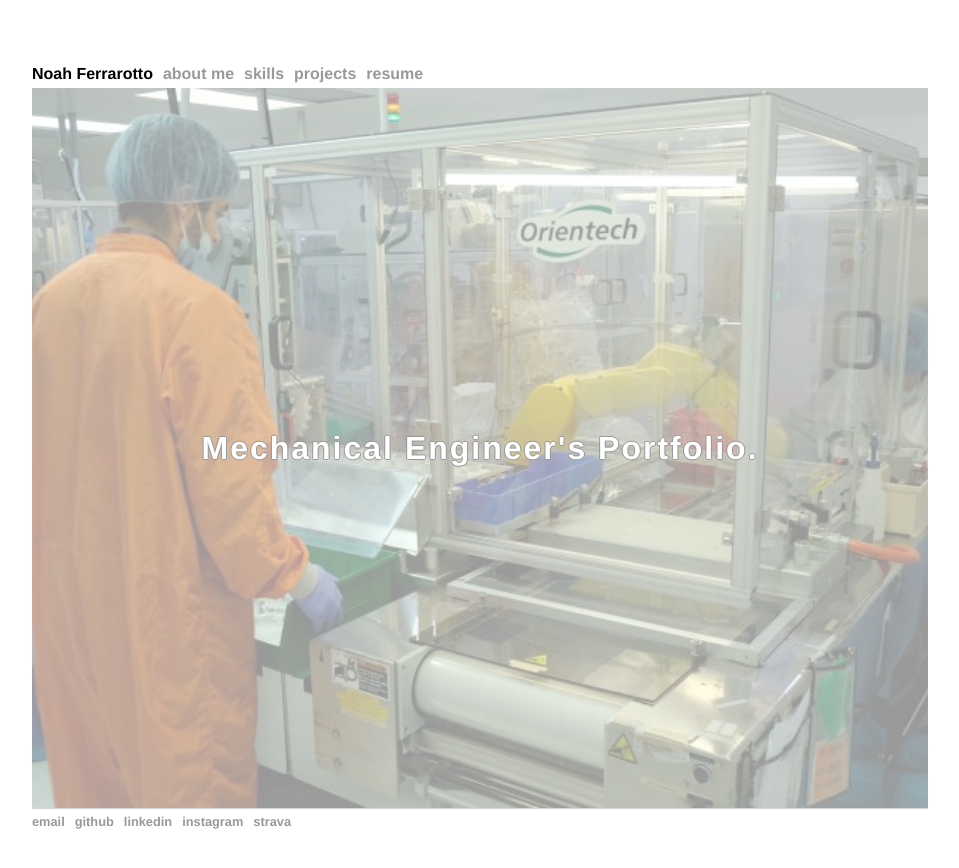
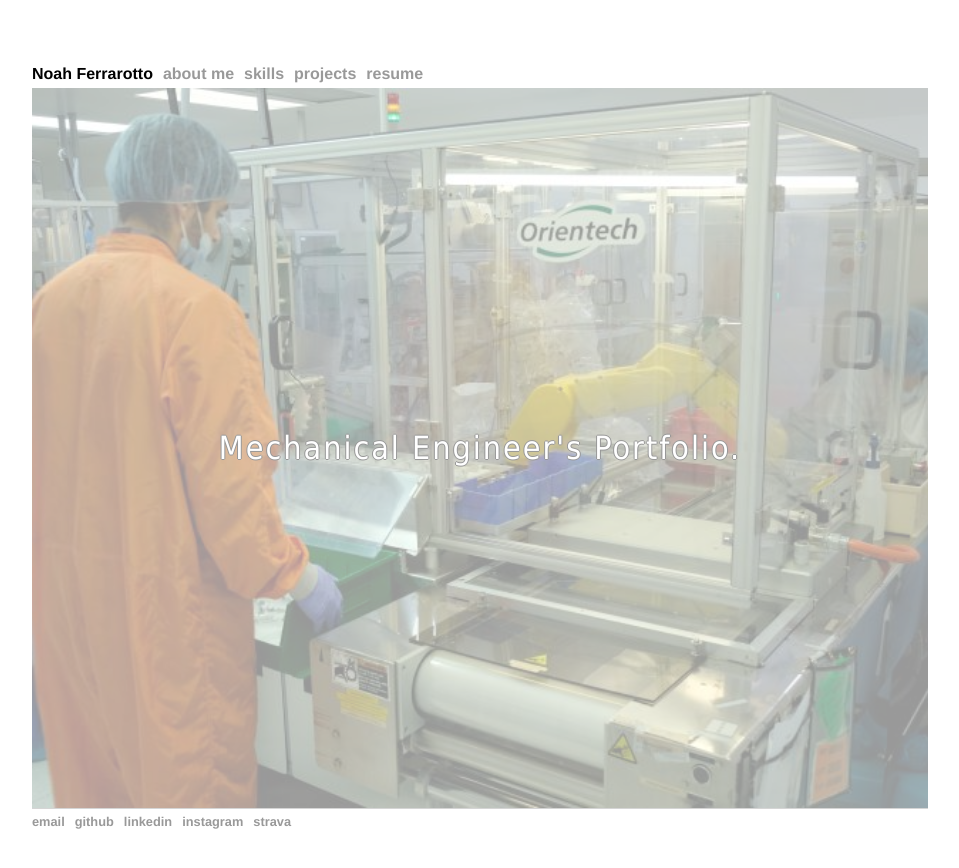
Before and after one commit to noahfer/noahfer.github.io, a Jekyll site: the page built from index.md, in a window 1280 px wide. Shown: the top 868 px of the page, without its empty margins (160-1119 px from the left). Built offline with Jekyll 4.4.1, drawn with Linux system fonts in a browser that asks for light colours.

Commit message:
Update main.css

```diff
--- a/css/main.css
+++ b/css/main.css
@@ -12,6 +12,8 @@ h1 {
     letter-spacing: 2px;
     color: white;
     text-align: center;
+    font-family: 'Tahoma', 'Arial', 'Sans-Serif';
+    font-weight: normal;
 }
 h2 {
     font-size: 1.2em;
```
